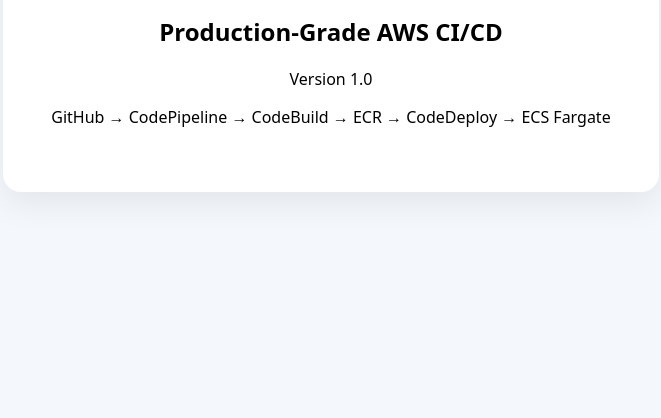
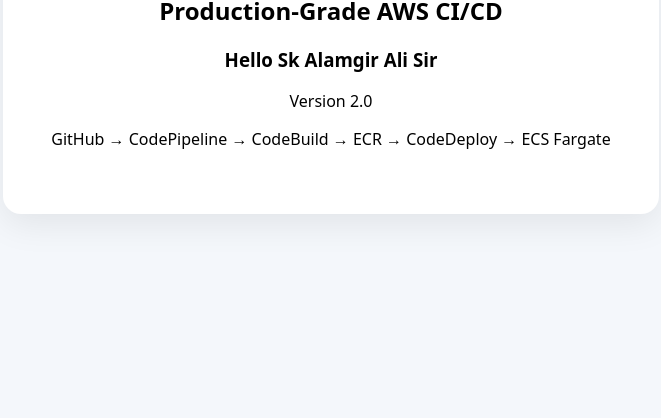
Before and after one commit to Alamgir00/kubemind-ai-cicd, a plain HTML site: page application/app/index.html in a window 1280 px wide. Shown: the part 382-800 px from the top of the page, without its empty margins (309-970 px from the left). Drawn offline with Linux system fonts and the light colour scheme.

Commit message:
release: KubeMind AI version 2.0

```diff
--- a/application/app/index.html
+++ b/application/app/index.html
@@ -15,7 +15,8 @@
     <div class="ok">CI/CD Deployment Healthy</div>
     <h1>KubeMind AI</h1>
     <h2>Production-Grade AWS CI/CD</h2>
-    <p>Version 1.0</p>
+    <h3>Hello Sk Alamgir Ali Sir</h3>
+    <p>Version 2.0</p>
     <p>GitHub → CodePipeline → CodeBuild → ECR → CodeDeploy → ECS Fargate</p>
   </main>
 </body>
```
